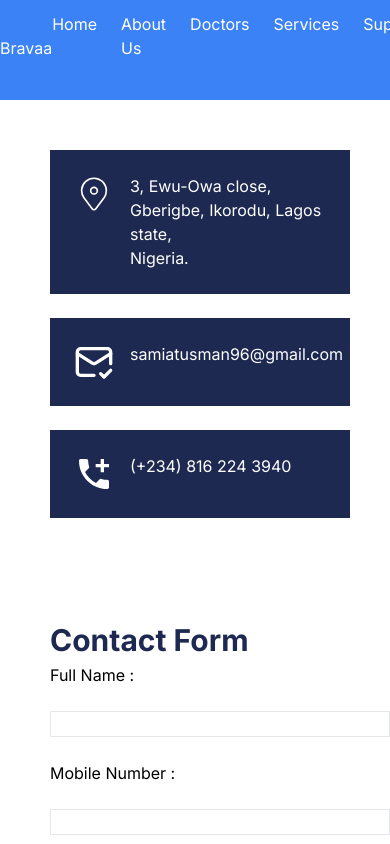
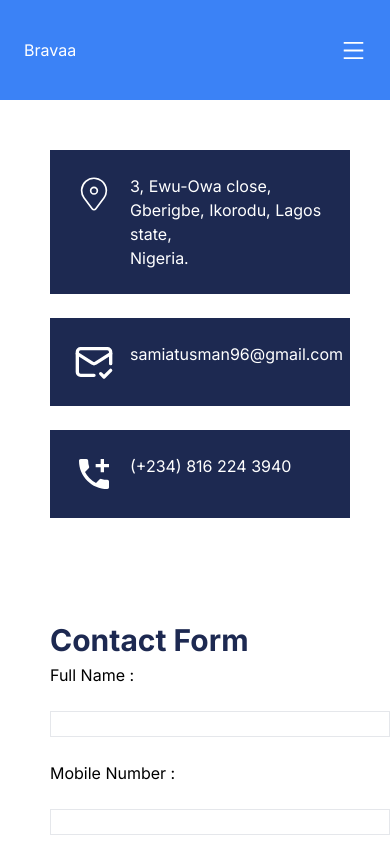
Before and after one commit to samiat21/capstone-project, a Next.js app: page /support in a window 390 px wide. Shown: the top 844 px of the page. Built offline with nearby package versions, Linux system fonts and the light colour scheme.

Commit message:
completed

```diff
--- a/src/app/Components/Navbar.jsx
+++ b/src/app/Components/Navbar.jsx
@@ -1,13 +1,31 @@
+'use client'
 import Link from 'next/link'
 import React from 'react'
+import {AiOutlineMenu} from 'react-icons/ai'
+import { useState } from 'react'
+import {MdOutlineClose} from 'react-icons/md'
+import {AiFillFacebook, AiFillInstagram } from 'react-icons/ai'
+import {BsTwitter} from 'react-icons/bs'
 
 export default function Navbar() {
+
+  const [menuOpen, setMenuOpen] = useState(false)
+
+
+  function handleNav(){
+    setMenuOpen(!menuOpen)
+
+  }
+
+
+
   return (
-    <nav className='flex justify-around items-end bg-blue-500 text-white w-[100vw] h-[100px] pb-[40px] fixed top-0'>
+    <nav className='flex justify-between items-center bg-blue-500 text-white w-[100vw] h-[100px] px-6 fixed top-0'>
         <div>
             <h2 className=''><span>Bra</span>vaa</h2>
         </div>
-        <ul className='flex flex-row gap-6'>
+        <div className='hidden md:flex'>
+        <ul className='hidden md:flex gap-6'>
             <Link href='/'>
             <li className='hover:underline  hover:text-[#1d2951]'>Home</li>
             </Link>
@@ -24,6 +42,45 @@ export default function Navbar() {
           <li>Support</li>
             </Link>
         </ul>
+        </div>
+        <div onClick={handleNav} className="md:hidden cursor-pointer pl-25" >
+          <AiOutlineMenu size={25} />
+          </div>
+          <div className={
+            menuOpen
+            ? "fixed left-0 top-0 w-[65%]  h-screen bg-blue-500 p-10 ease-in duration-500"
+            : "fixed left-[-100%] top-0 p-10 ease-in duration-500"
+          }>
+            <div className="flex w-full items-center justify-end">
+              <div onClick={handleNav} className="cursor-pointer">
+                <MdOutlineClose size={25} />
+              </div>
+            </div>
+            <div className="flex-col py-4">
+            <ul className=''>
+            <Link href='/'>
+            <li onClick={() => setMenuOpen(false)} className='hover:underline  hover:text-[#1d2951] py-4 cursor-pointer'>Home</li>
+            </Link>
+            <Link href='/about'>
+            <li onClick={() => setMenuOpen(false)}  className='hover:underline  hover:text-[#1d2951] py-4 cursor-pointer'>About Us</li>
+             </Link>
+            <Link href='/doctors'>
+            <li onClick={() => setMenuOpen(false)} className='hover:underline  hover:text-[#1d2951] py-4 cursor-pointer'>Doctors</li>
+            </Link>
+            <Link href='/services' >
+            <li onClick={() => setMenuOpen(false)} className='hover:underline  hover:text-[#1d2951] py-4 cursor-pointer'>Services</li>
+            </Link>
+            <Link href='/support'>
+          <li onClick={() => setMenuOpen(false)} className='hover:underline  hover:text-[#1d2951] py-4 cursor-pointer'>Support</li>
+            </Link>
+        </ul>
+            </div>
+            <div className="flex flex-row justify-around pt-10 items-center">
+          <Link href='https://www.facebook.com'><span><AiFillFacebook size={20} /></span></Link>
+         <Link href='https://www.instagram.com'><span><AiFillInstagram size={20} /></span></Link>
+         <Link href='https://www.twitter.com'><span><BsTwitter size={20} /></span></Link>
+            </div>
+          </div>
     </nav>
 
   )
--- a/src/app/page.jsx
+++ b/src/app/page.jsx
@@ -48,11 +48,9 @@ export default  function page() {
   return (
     <div className=''>
 
-      <div  className='mt-[150px] md:mx-[200px] sm:ml-[50px]'>
-          {/* <video  className='w-[2000px] mt-[50px] h-[600px] ml-[100px]'>
-          <source src='/doctor2patient.mp4'  controls={true} type='video/mp4'/>
-          </video> */}
-          <iframe className='md:w-[1500px] sm:w-[500px] sm:h-[300px]  md:h-[600px]' src="https://www.youtube.com/embed/RpzxB5bmwmo" title="YouTube video player" frameborder="0" allow="accelerometer; autoplay; clipboard-write; encrypted-media; gyroscope; picture-in-picture; web-share" allowfullscreen></iframe>
+      <div  className='mt-[150px] md:mx-[200px] sm:mx-[30px]'>
+
+          <iframe className='md:w-[1500px] sm:w-[500px]  sm:h-[300px]  md:h-[600px]' src="https://www.youtube.com/embed/RpzxB5bmwmo" title="YouTube video player" frameborder="0" allow="accelerometer; autoplay; clipboard-write; encrypted-media; gyroscope; picture-in-picture; web-share" allowfullscreen></iframe>
      </div>
 
 
--- a/src/app/support/page.jsx
+++ b/src/app/support/page.jsx
@@ -38,7 +38,7 @@ export default function page() {
           <button className='bg-blue-600 border px-2 py-2 text-white' type="submit">Submit</button>
           </div>
           <div className='sm:mt-[50px]'>
-          <iframe className='sm:w-[500px]' src="https://www.google.com/maps/embed?pb=!1m18!1m12!1m3!1d3963.349889622719!2d3.6047752614678847!3d6.603368772200631!2m3!1f0!2f0!3f0!3m2!1i1024!2i768!4f13.1!3m3!1m2!1s0x103be5a6ec9baae7%3A0xf8674f5c17d32f36!2sBEYOND%2021ST%20HOSPITAL%20EWU%20OWA!5e0!3m2!1sen!2sng!4v1688062022521!5m2!1sen!2sng" width="800" height="750" allowfullscreen="" loading="lazy" referrerpolicy="no-referrer-when-downgrade"></iframe>
+          <iframe className='sm:w-[500px] md:w-[800px]' src="https://www.google.com/maps/embed?pb=!1m18!1m12!1m3!1d3963.349889622719!2d3.6047752614678847!3d6.603368772200631!2m3!1f0!2f0!3f0!3m2!1i1024!2i768!4f13.1!3m3!1m2!1s0x103be5a6ec9baae7%3A0xf8674f5c17d32f36!2sBEYOND%2021ST%20HOSPITAL%20EWU%20OWA!5e0!3m2!1sen!2sng!4v1688062022521!5m2!1sen!2sng" width="800" height="750" allowfullscreen="" loading="lazy" referrerpolicy="no-referrer-when-downgrade"></iframe>
           </div>
         </div>
 
```
